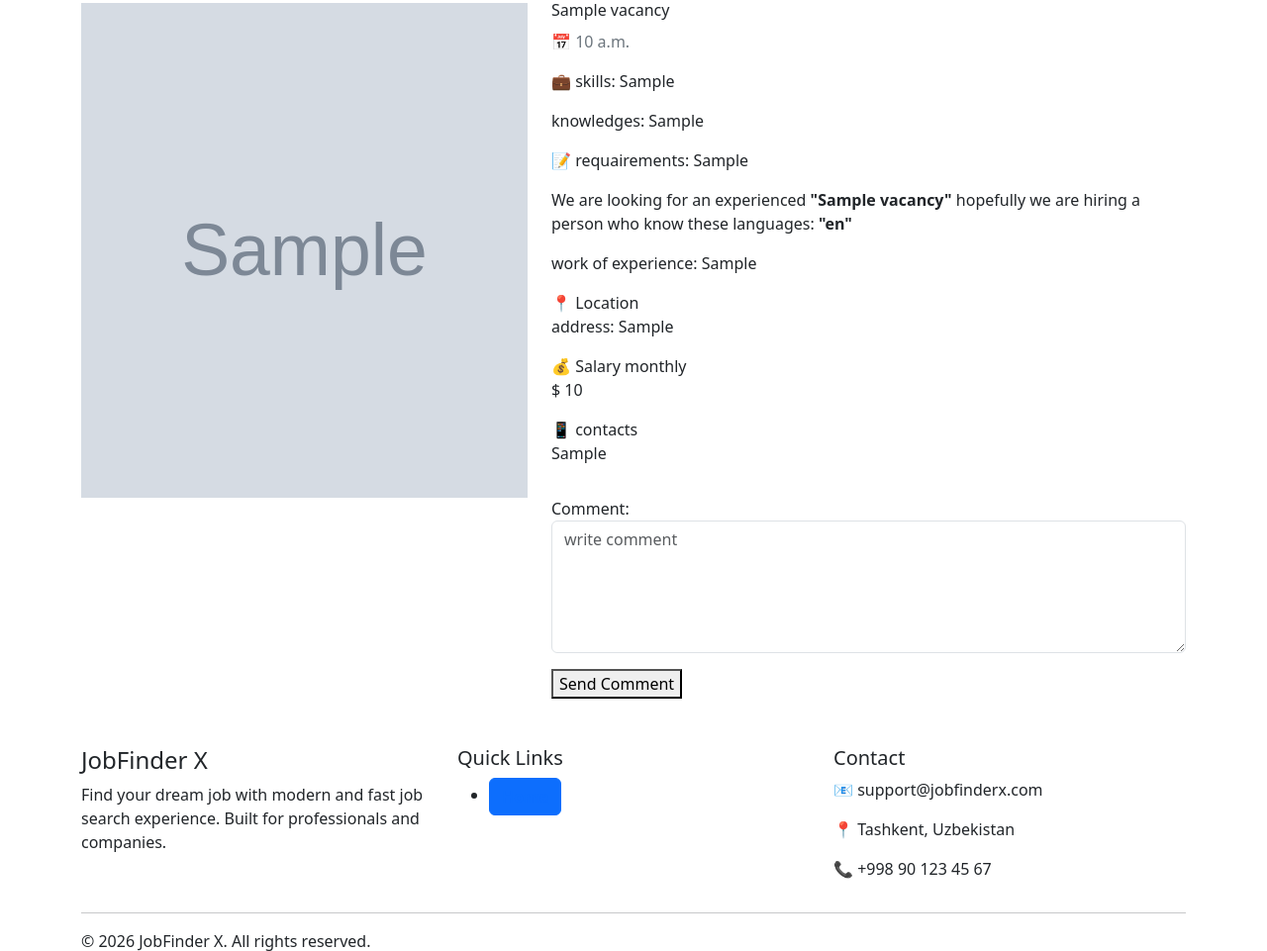
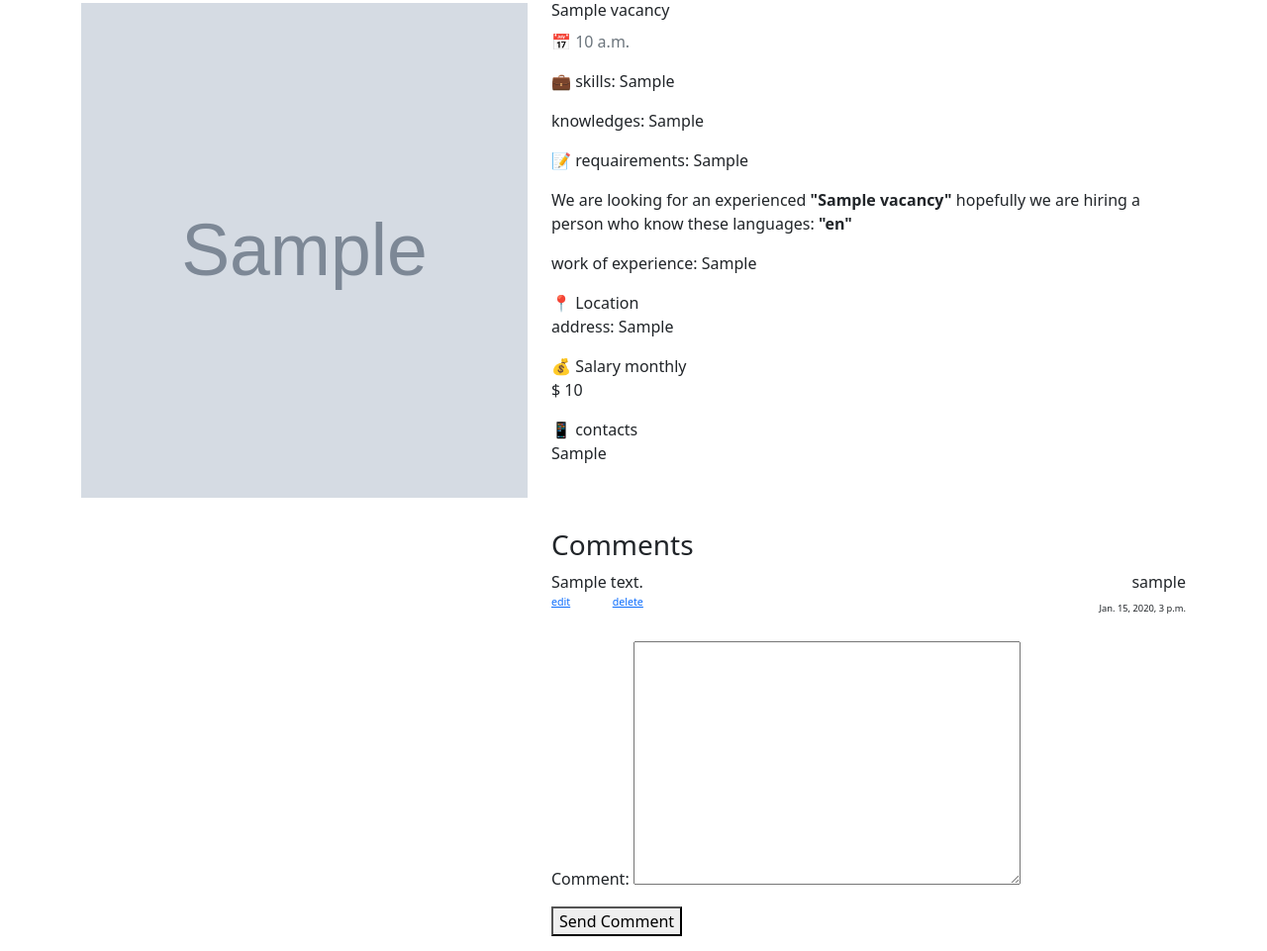
Before and after one commit to DEM0CRATT/7_oy_3_uy_ishi, a Django app: page /job_detail/1/ in a window 1280 px wide. Shown: the part 154-1115 px from the top of the page at 99% size. Run offline with Django 5.2, Linux system fonts and the light colour scheme; tables that the repository leaves empty hold one stand-in row (values such as "Sample post"); grey boxes marked "Sample" are stand-in pictures.

Commit message:
7_oy_4_uy_ishi

```diff
--- a/project/app/forms.py
+++ b/project/app/forms.py
@@ -49,12 +49,12 @@
 
 from django import forms
 
-class CommentForm(forms.Form):
-    comment = forms.CharField(
-        max_length=500,
+class CommentForm(forms.ModelForm):
+    class Meta:
+        model = Comment
+        fields = ['comment']
         widget=forms.Textarea(attrs={
             'class': 'form-control',
-            'rows': 5,
+            'rows': 2,
             'placeholder': 'write comment'
         })
-    )
--- a/project/app/models.py
+++ b/project/app/models.py
@@ -53,5 +53,5 @@
     vacancy = models.ForeignKey(Vacancies, on_delete=models.CASCADE)
     user = models.ForeignKey(User, on_delete=models.SET_NULL, null=True)
 
-    def __str__(self):
-        return self.comment
+    # def __str__(self):
+    #     return self.comment
--- a/project/app/templates/main/job_detail.html
+++ b/project/app/templates/main/job_detail.html
@@ -85,10 +85,40 @@
                         </a>
                     </button>
                     {% endif %}
+                </div>
+                <div class="card-body margin mt-5">
+                    <h3>Comments</h3>
 
+                    {% for comment in comments %}
+                    <div class="d-flex justify-content-between align-items-start mb-3">
+                        <div>
+                            <p class="mb-0">{{ comment.comment }}</p>
+                            {% if comment.user.is_superuser or request.user == comment.user %}
+                                <div class="d-flex justify-content-between align-items-start mb-3">
+                                <small style="font-size: 8pt">
+                                    <a href="{% url 'update_comment' comment.pk %}">
+                                        edit
+                                    </a>
+                                </small>
+                                <small style="font-size: 8pt">
+                                    <a href="{% url 'delete_comment' comment.pk %}">
+                                        delete
+                                    </a>
+                                </small>
+                                </div>
+                            {% endif %}
+                        </div>
+                        <div class="text-end">
+                            <p class="mb-0">{{ comment.user.username }}</p>
+                            <small style="font-size: 7pt">
+                                {{ comment.created_at }}
+                            </small>
+                        </div>
+                    </div>
+                    {% endfor %}
                 </div>
             </div>
-            <form method="post">
+            <form method="post" action="{% url 'write_comment' vacancy.pk %}">
                 {% csrf_token %}
                 <p>{{ form.as_p }}</p>
                 <button type="submit">Send Comment</button>
--- a/project/app/urls.py
+++ b/project/app/urls.py
@@ -1,5 +1,9 @@
 from django.urls import path
-from .views import get_started, get_job_detail, get_job_by_category, add_category, add_vacancy, update_vacancy, delete_vacancy
+from .views import (get_started, get_job_detail,
+                    get_job_by_category, add_category,
+                    add_vacancy, update_vacancy,
+                    delete_vacancy, write_comment,
+                    update_comment, delete_comment)
 
 urlpatterns = [
     path('', get_started, name='get_started'),
@@ -8,5 +12,8 @@
     path('add/vacancy/', add_vacancy, name='add_vacancy'),
     path('add/category/', add_category, name='add_category'),
     path('update/<int:vacancy_id>/vacancy/', update_vacancy, name='update-vacancy'),
-    path('delete/<int:vacancy_id>/vacancy/', delete_vacancy, name='job-delete')
+    path('delete/<int:vacancy_id>/vacancy/', delete_vacancy, name='job-delete'),
+    path('write/comments/<int:vacancy_id>/', write_comment, name='write_comment'),
+    path('update/comments/<int:comment_id>/', update_comment, name='update_comment'),
+    path('delete/comments/<int:comment_id>/', delete_comment, name='delete_comment')
 ]
--- a/project/app/views.py
+++ b/project/app/views.py
@@ -1,8 +1,10 @@
 from django.shortcuts import render, redirect
 from django.http import HttpRequest, HttpResponse
-from django.template.defaultfilters import title
+from django.contrib.auth.decorators import login_required
+from django.shortcuts import get_object_or_404
 
-from .models import Vacancies, Category
+
+from .models import Vacancies, Category, Comment
 from .forms import VacanciesForm, CategoryForm, CommentForm
 
 def get_started(request: HttpRequest):
@@ -19,13 +21,15 @@
 
 def get_job_detail(request: HttpRequest, job_id: int):
 
-    vacancy = Vacancies.objects.get(pk=job_id)
+    vacancy = get_object_or_404(Vacancies, pk=job_id)
     title = vacancy.title
+    comments = Comment.objects.filter(vacancy=vacancy).order_by('-created_at')
 
     context = {
         'vacancy': vacancy,
         'title': title,
-        'form': CommentForm()
+        'form': CommentForm(),
+        'comments': comments
     }
     return render(request, 'main/job_detail.html', context)
 
@@ -41,7 +45,6 @@
     }
 
     return render(request, 'main/index.html', context)
-
 
 def add_vacancy(request: HttpRequest):
     if request.user.is_staff:
@@ -104,3 +107,40 @@
             'vacancy': vacancy
         }
         return render(request, 'main/confirm_delete_job.html', context)
+
+def write_comment(request: HttpRequest, vacancy_id: int):
+    if request.user.is_authenticated:
+        if request.method == "POST":
+            form = CommentForm(data=request.POST)
+            if form.is_valid():
+                comment = form.save(commit=False)
+                comment.user = request.user
+                comment.vacancy = Vacancies.objects.get(pk=vacancy_id)
+                comment.save()
+        return redirect('job_detail', vacancy_id)
+
+@login_required(login_url='get_started')
+def update_comment(request: HttpRequest, comment_id: int):
+    comment = Comment.objects.get(pk=comment_id)
+    if request.user == comment.user:
+
+        if request.method == "POST":
+            form = CommentForm(data=request.POST, instance=comment)
+            if form.is_valid():
+                form.save()
+                return redirect('job_detail', comment.vacancy.id)
+
+        else:
+            form = CommentForm(instance=comment)
+            context = {
+                'form': form
+            }
+            return render(request, 'main/update_comment.html', context)
+
+@login_required(login_url='get_started')
+def delete_comment(request: HttpRequest, comment_id: int):
+    if request.user.is_staff:
+        comment = Comment.objects.get(pk=comment_id)
+        vacancy_id = comment.vacancy.id
+        comment.delete()
+        return redirect('job_detail', job_id=vacancy_id)
```
Also changed, not shown: project/app/templates/main/update_comment.html (added, +14 -0 lines), project/app/migrations/0010_comment.py (added).
